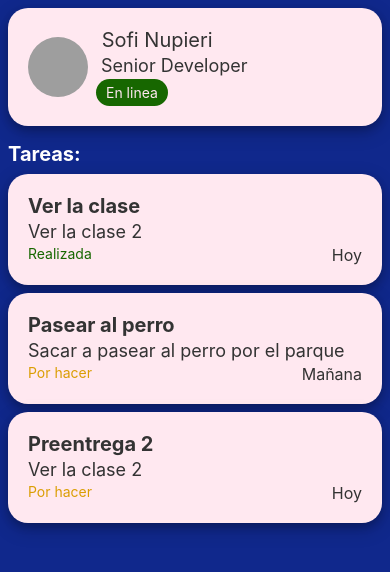
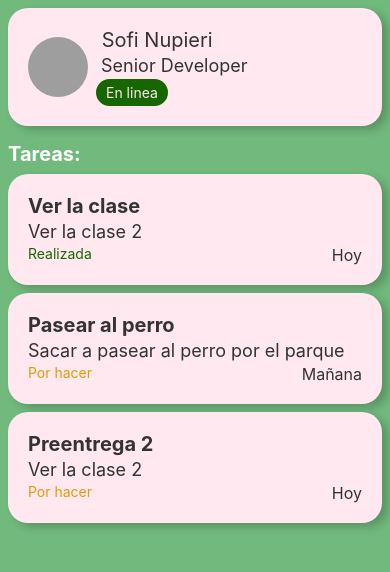
Before and after one commit to SofiNupi/app-mobile-coderhouse, a React Native app: screen / in a window 390 px wide. Shown: the top 572 px of the page. Built offline with nearby package versions, Linux system fonts and the light colour scheme; grey boxes are pictures that could not be loaded.

Commit message:
fixes correcciones preentrega checkpoint 2

```diff
--- a/src/components/ProfileCard.tsx
+++ b/src/components/ProfileCard.tsx
@@ -30,7 +30,13 @@ const styles = StyleSheet.create({
     flexDirection: "row",
     alignItems: "center",
     borderRadius: 20,
-    boxShadow: shadows.cardShadow,
+    // iOS
+    shadowColor: shadows.color,
+    shadowOffset: { width: shadows.offsetWidth, height: shadows.offsetHeight },
+    shadowOpacity: shadows.opacity,
+    shadowRadius: shadows.radius,
+    // Android
+    elevation: shadows.elevation,
     padding: spacing.paddingL,
     backgroundColor: colors.cardBackgroundColor,
     gap: spacing.gapM,
--- a/src/components/Task.tsx
+++ b/src/components/Task.tsx
@@ -35,7 +35,13 @@ const styles = StyleSheet.create({
     borderRadius: 20,
     width: "100%",
     gap: spacing.gapS,
-    boxShadow: shadows.cardShadow,
+    // iOS
+    shadowColor: shadows.color,
+    shadowOffset: { width: shadows.offsetWidth, height: shadows.offsetHeight },
+    shadowOpacity: shadows.opacity,
+    shadowRadius: shadows.radius,
+    // Android
+    elevation: shadows.elevation,
   },
   taskTitleContainer: {
     gap: spacing.gapS,
--- a/src/theme/colors.ts
+++ b/src/theme/colors.ts
@@ -1,5 +1,5 @@
 export const colors = {
-    appBackground: '#10288C',
+    appBackground: '#71B97D',
     cardBackgroundColor: '#FFE8F0',
     textColor: "#333333",
     textLightColor: '#FFE8F0',
--- a/src/theme/shadows.ts
+++ b/src/theme/shadows.ts
@@ -1,4 +1,8 @@
 export const shadows = {
-  cardShadow:
-    "0 4px 8px 0 rgba(0, 0, 0, 0.2), 0 6px 20px 0 rgba(0, 0, 0, 0.19)",
+  color: "#000",
+  offsetWidth: 6,
+  offsetHeight: 4,
+  opacity: 0.2,
+  radius: 8,
+  elevation: 6
 };
```
Also changed, not shown: 1 other file (tests, documents, lock files or other folders).
